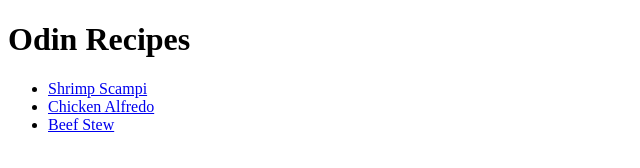
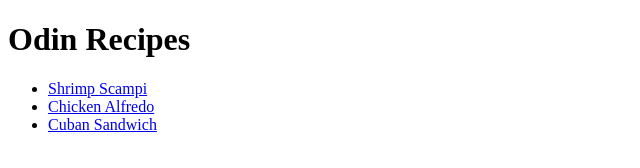
Before and after one commit to schacherlnate/odin-recipes, a plain HTML site: page index.html in a window 1280 px wide. Shown: the full height of the page, 0-640 px from the left. Drawn offline with Linux system fonts and the light colour scheme.

Commit message:
add link to cuban

```diff
--- a/index.html
+++ b/index.html
@@ -10,7 +10,7 @@
     <ul>
         <li><a href="./recipes/shrimp-scampi.html">Shrimp Scampi</a></li>
         <li><a href="./recipes/chicken-alfredo.html">Chicken Alfredo</a></li>
-        <li><a href="./recipes/beef-stew.html">Beef Stew</a></li>
+        <li><a href="./recipes/cuban.html">Cuban Sandwich</a></li>
     </ul>
 </body>
 </html>
```
